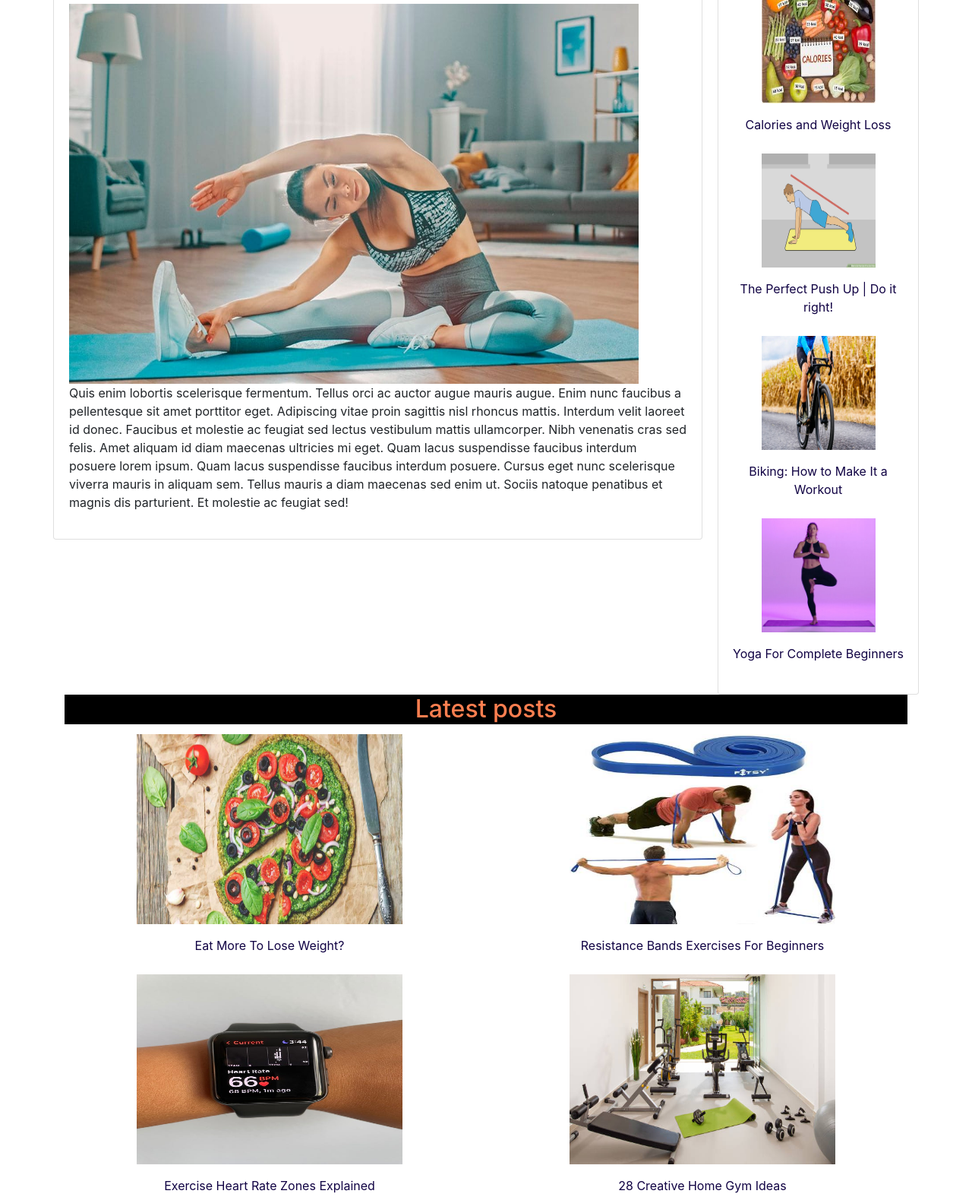
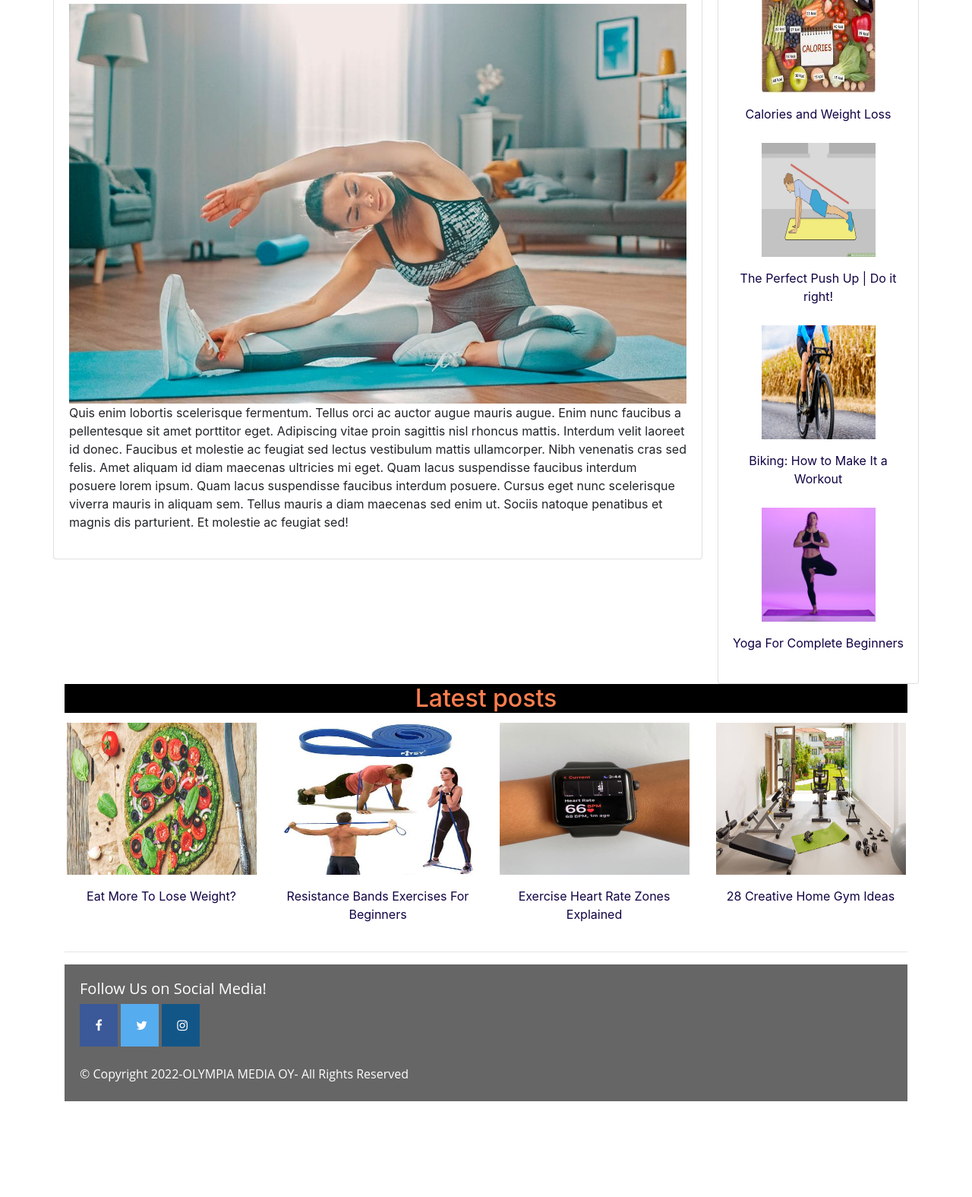
Before and after one commit to girimohan/project-web, a plain HTML site: page blog.html in a window 1280 px wide. Shown: the part 440-2015 px from the top of the page at 76% size. After the commit the page ends 1889 px from the top, so only its background shows below. Drawn offline with nearby package versions, Linux system fonts and the light colour scheme.

Commit message:
Add files via upload

```diff
--- a/blog.html
+++ b/blog.html
@@ -53,7 +53,7 @@
             <div class="card">
               <h2>Best Home Workout Programs in 2021</h2>
               <h5>Title description, Dec 7, 2021</h5>
-              <img src="images/blog9.jpg" class="blog__thumb-img2" style="height:500px; width: 750px;">
+              <img src="images/blog9.jpg" class="blog__thumb-img2" style="width:100%">
 
               <p>Quis enim lobortis scelerisque fermentum. Tellus orci ac auctor augue mauris augue. Enim nunc faucibus a pellentesque sit amet porttitor eget. Adipiscing vitae proin sagittis nisl rhoncus mattis. Interdum velit laoreet id donec. Faucibus et molestie ac feugiat sed lectus vestibulum mattis ullamcorper. Nibh venenatis cras sed felis. Amet aliquam id diam maecenas ultricies mi eget. Quam lacus suspendisse faucibus interdum posuere lorem ipsum. Quam lacus suspendisse faucibus interdum posuere. Cursus eget nunc scelerisque viverra mauris in aliquam sem. Tellus mauris a diam maecenas sed enim ut. Sociis natoque penatibus et magnis dis parturient. Et molestie ac feugiat sed!</p>
             </div>
@@ -64,11 +64,11 @@
 
           <div class="rightcolumn">
             <div class= "card">
-              <h2 class="heading_popular"> Popular posts </h2>
+              <h2 class="heading_popular" > Popular posts </h2>
 
         <div class="row">
 
-          <div class="column">
+          <div class="column1">
                 <a href="#"  >
                   <figure class="blog__figure">
                     <img src="images/blog1.jpg"  class="blog__thumb-img1">
@@ -76,7 +76,7 @@
                   <p class="blog__thumb-title"> Calories and Weight Loss</p>
                 </a>
           </div>
-          <div class="column">
+          <div class="column1">
                 <a href="#"  >
                   <figure class="blog__figure">
                     <img src="images/blog2.jpg"  class="blog__thumb-img1">
@@ -85,7 +85,7 @@
                     The Perfect Push Up | Do it right!</p>
                 </a>
           </div>
-          <div class="column">
+          <div class="column1">
                 <a href="#"  >
                   <figure class="blog__figure">
                     <img src="images/blog3.jpg"  class="blog__thumb-img1">
@@ -94,7 +94,7 @@
                     Biking: How to Make It a Workout</p>
                 </a>
           </div>
-          <div class="column">
+          <div class="column1">
                 <a href="#"  >
                   <figure class="blog__figure">
                     <img src="images/blog4.jpg"  class="blog__thumb-img1">
@@ -112,7 +112,7 @@
         </div>
         <div class="row">
 
-          <div class="column">
+          <div class="column2">
 
                 <a href="#"  >
                   <figure class="blog__figure">
@@ -122,7 +122,7 @@
                     Eat More To Lose Weight?</p>
                 </a>
           </div>
-          <div class="column">
+          <div class="column2">
                 <a href="#"  >
                   <figure class="blog__figure">
                     <img src="images/blog6.jpeg"  class="blog__thumb-img3">
@@ -130,7 +130,7 @@
                   <p class="blog__thumb-title"> Resistance Bands Exercises For Beginners</p>
                 </a>
           </div>
-          <div class="column">
+          <div class="column2">
 
                 <a href="#"  >
                   <figure class="blog__figure">
@@ -139,7 +139,7 @@
                   <p class="blog__thumb-title"> Exercise Heart Rate Zones Explained</p>
                 </a>
           </div>
-          <div class="column">
+          <div class="column2">
                 <a href="#"  >
                   <figure class="blog__figure">
                     <img src="images/blog8.jpg"  class="blog__thumb-img3">
--- a/style.css
+++ b/style.css
@@ -1,6 +1,6 @@
 .naya{
     text-align: center;
-    height: 150px;
+
 
 
 }
@@ -114,15 +114,20 @@ a{
         height: 150px;
     }
     .blog__thumb-img3{
-        width: 350px;
-        height: 250px;
+        width: 250px;
+        height: 200px;
     }
     .blog__thumb-title{
         background-color: white;
         color:rgb(17, 3, 68)
     }
-    .column {
-        flex: 50%;
+    .column1{
+        flex: 25%;
+        padding: 5px;
+        text-align: center;
+    }
+    .column2 {
+        flex: 25%;
         padding: 5px;
         text-align: center;
 
@@ -144,6 +149,7 @@ font-size: 24px;
 }
 .heading_popular{
 background-color: rgb(0, 0, 0);
+font-size: 20px;
 color: coral;
 text-align: center;
 }
@@ -178,4 +184,5 @@ color: coral;
     background-color: white;
     padding: 20px;
     margin-top: 20px;
+    word-wrap: normal;
 }
```
Also changed, not shown: index.html (+1 -1 lines).
